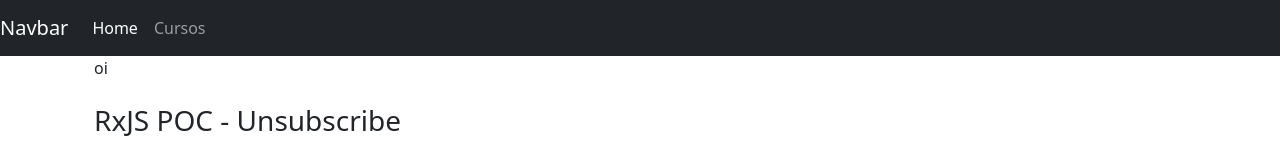
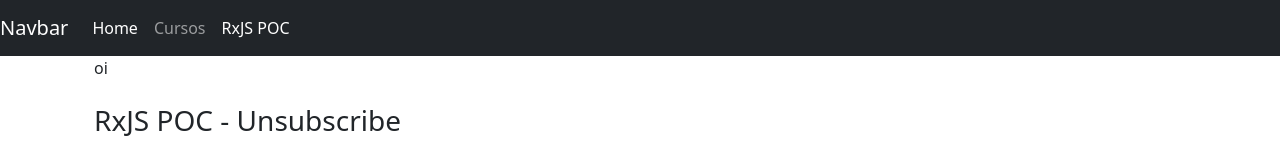
Before and after one commit to eduardopvieira/learning-angular, an Angular app in the folder learning-angular/requests-http/: page /rxjs-poc in a window 1280 px wide. Shown: the top 160 px of the page. Built offline with nearby package versions, Linux system fonts and the light colour scheme.

Commit message:
feat: Novo botão para a rota '/rxjs-poc'

```diff
--- a/learning-angular/requests-http/src/app/app.component.html
+++ b/learning-angular/requests-http/src/app/app.component.html
@@ -8,6 +8,7 @@
     <div class="navbar-nav">
       <a class="nav-item nav-link" [routerLink]="['/']" routerLinkActive="active">Home </a>
       <a class="nav-item nav-link" [routerLink]="['/cursos']" routerLinkActive="active">Cursos</a>
+      <a class="nav-item nav-link" [routerLink]="['/rxjs-poc']" routerLinkActive="active">RxJS POC</a>
     </div>
   </div>
 </nav>
```
